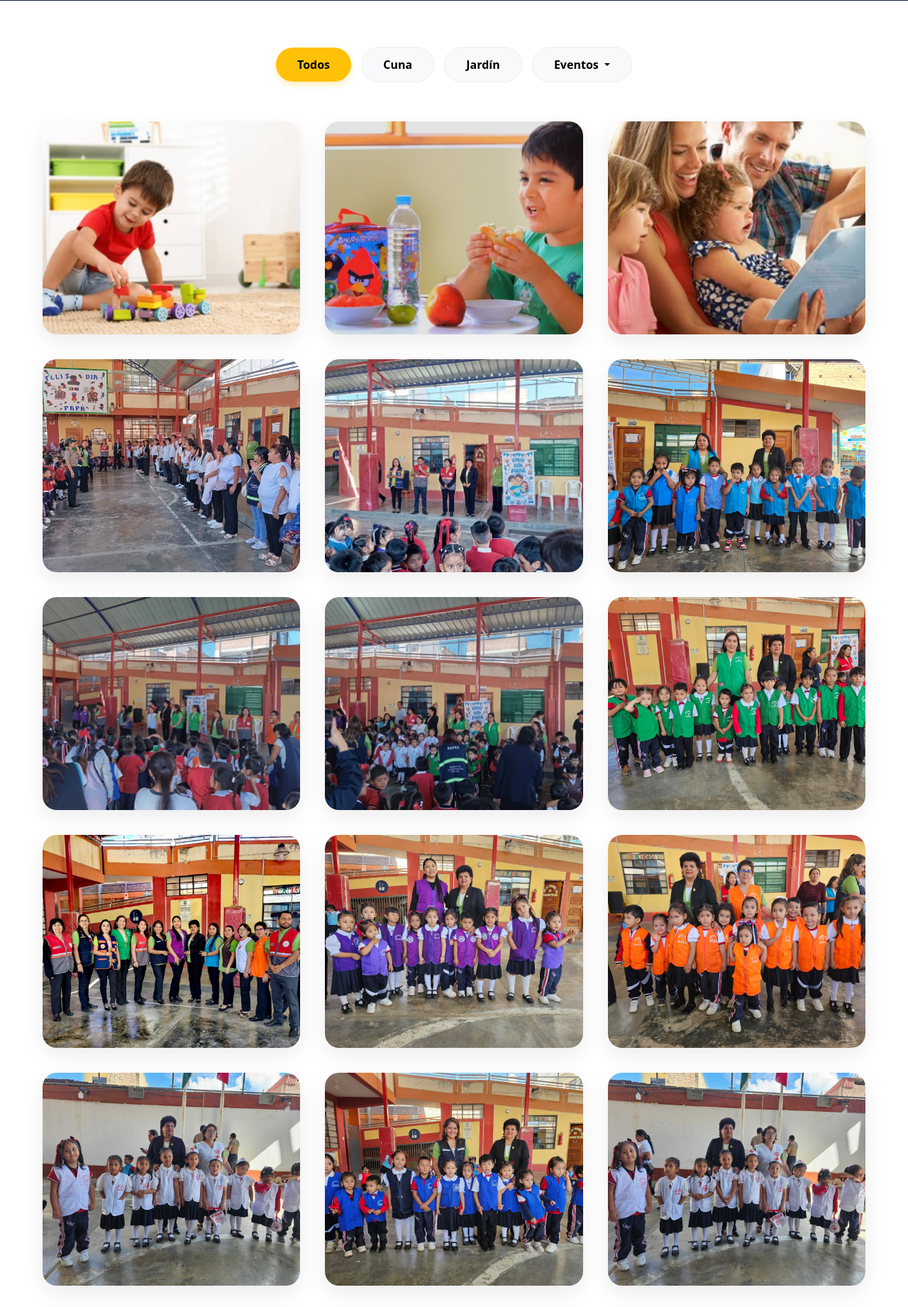
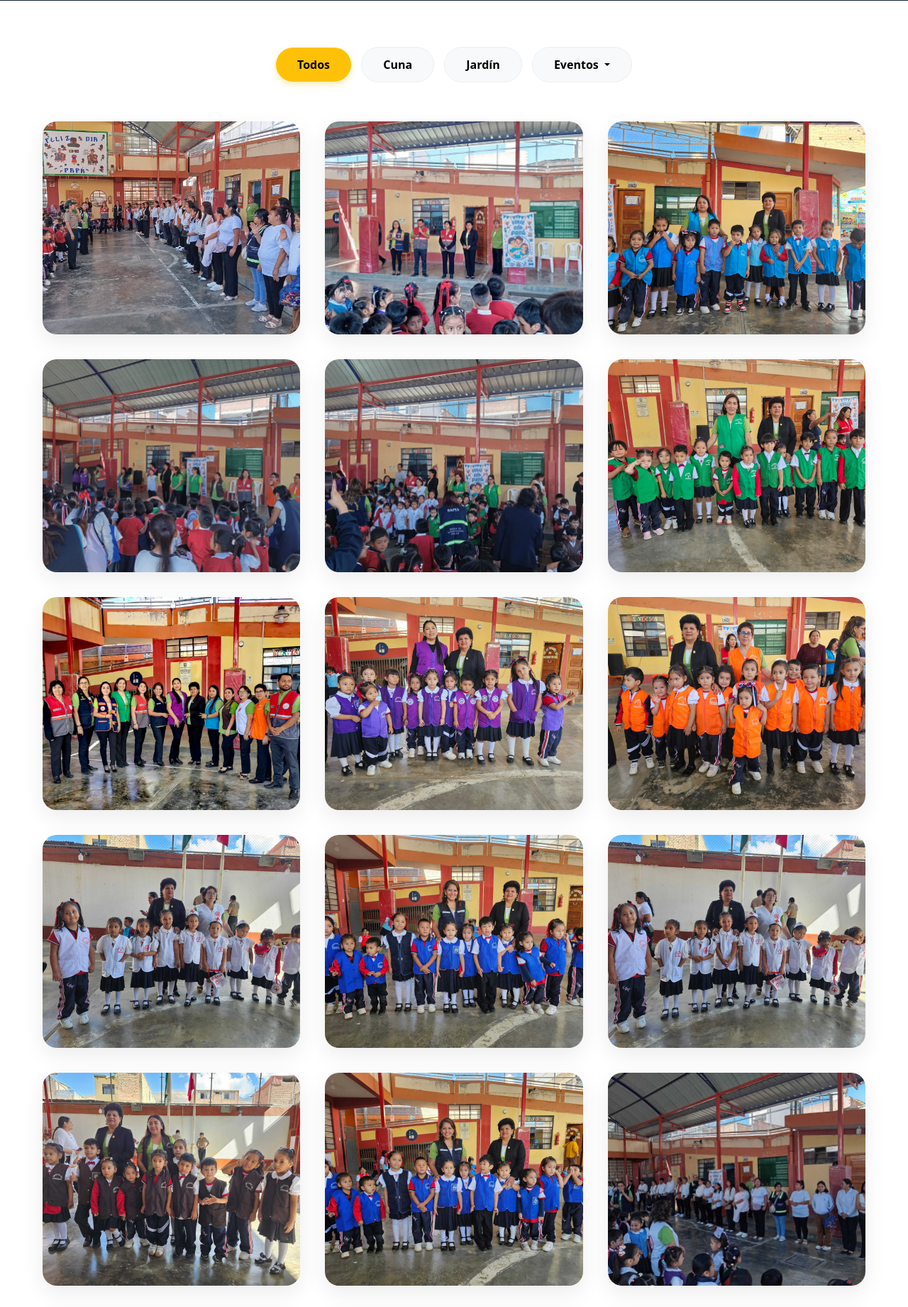
Before and after one commit to ALDA2209/colegio-csf, a Django app: page /galeria/ in a window 1280 px wide. Shown: the part 393-2234 px from the top of the page at 71% size. Run offline with Django 5.2, Linux system fonts and the light colour scheme.

Commit message:
Actualizar galeria y requirements, eliminar imagenes de consejo sin usar

```diff
--- a/web/templates/web/galeria.html
+++ b/web/templates/web/galeria.html
@@ -44,18 +44,6 @@
     </div>
 
     <div class="galeria-grid" style="display: grid; grid-template-columns: repeat(auto-fill, minmax(320px, 1fr)); gap: 35px;">
-
-      <div class="galeria-item" data-category="cuna" style="position: relative; border-radius: 20px; overflow: hidden; height: 300px; box-shadow: 0 10px 30px rgba(0,0,0,0.08);">
-        <img src="{% static 'web/img/consejo2.jpg' %}?v=2" alt="Cuna" style="width: 100%; height: 100%; object-fit: cover;">
-      </div>
-
-      <div class="galeria-item" data-category="jardin" style="position: relative; border-radius: 20px; overflow: hidden; height: 300px; box-shadow: 0 10px 30px rgba(0,0,0,0.08);">
-        <img src="{% static 'web/img/consejo3.jpg' %}?v=2" alt="Jardín" style="width: 100%; height: 100%; object-fit: cover;">
-      </div>
-
-      <div class="galeria-item" data-category="jardin" style="position: relative; border-radius: 20px; overflow: hidden; height: 300px; box-shadow: 0 10px 30px rgba(0,0,0,0.08);">
-        <img src="{% static 'web/img/consejo4.jpg' %}?v=2" alt="Jardín" style="width: 100%; height: 100%; object-fit: cover;">
-      </div>
 
       <!-- Día del Padre -->
 
```
Also changed, not shown: requirements.txt (+6 -8 lines), web/static/web/img/consejo2.jpg (deleted), web/static/web/img/consejo3.jpg (deleted), web/static/web/img/consejo4.jpg (deleted).
